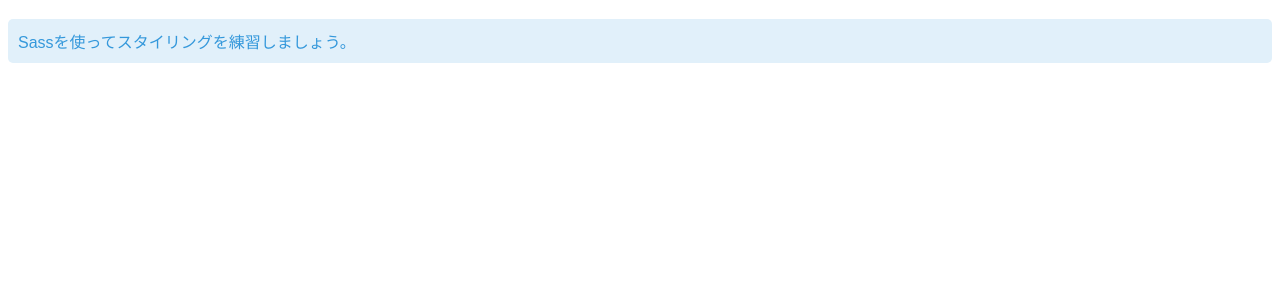
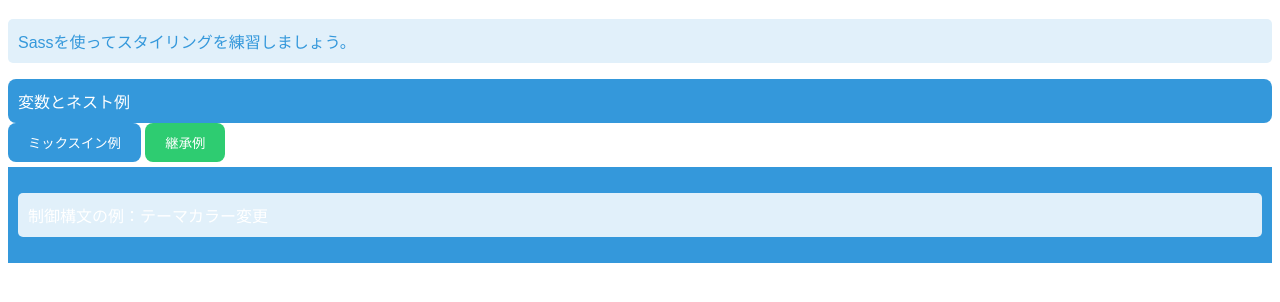
Before and after one commit to matsuba-gs/sass-practice, a plain HTML site: page index.html in a window 1280 px wide. Shown: the part 70-372 px from the top of the page. Drawn offline with nearby package versions, Linux system fonts and the light colour scheme; files that its build step writes are made by us from their sources.

Commit message:
サンプルコード更新

```diff
--- a/app/sass/style.scss
+++ b/app/sass/style.scss
@@ -1,5 +1,11 @@
-// 変数の定義
+// Sassモジュールのインポート
+@use 'sass:color';
+@use 'sass:list';
+
+// 変数
 $primary-color: #3498db;
+$secondary-color: #2ecc71;
+$border-radius: 8px;
 
 // スタイルの適用
 body {
@@ -18,3 +24,57 @@ p {
   background-color: lighten($primary-color, 40%);
   border-radius: 5px;
 }
+
+// ネストと変数の使用
+.box {
+  background-color: $primary-color;
+  color: white;
+  padding: 10px;
+  border-radius: $border-radius;
+
+  p {
+    font-size: 1rem;
+    margin: 0;
+  }
+}
+
+// ミックスイン
+@mixin button-style($color) {
+  background-color: $color;
+  color: white;
+  padding: 10px 20px;
+  border: none;
+  border-radius: $border-radius;
+  cursor: pointer;
+
+  &:hover {
+    background-color: lighten($color, 10%);
+  }
+}
+
+.btn {
+  @include button-style($primary-color);
+}
+
+// 継承
+.btn-alt {
+  @extend .btn;
+  background-color: $secondary-color;
+}
+
+// 関数
+$adjusted-color: color.scale($primary-color, $lightness: 20%);
+
+// テーマカラーの変更用の制御構文
+@each $color-name, $color-value in (primary: $primary-color, secondary: $secondary-color) {
+  .theme-#{$color-name} {
+    background-color: $color-value;
+    color: white;
+    padding: 10px;
+    margin: 5px 0;
+  }
+}
+
+.theme {
+  @extend .theme-primary;
+}
--- a/index.html
+++ b/index.html
@@ -9,5 +9,13 @@
 <body>
   <h1>こんにちは、Sass！</h1>
   <p>Sassを使ってスタイリングを練習しましょう。</p>
+
+  <div class="box">変数とネスト例</div>
+  <button class="btn">ミックスイン例</button>
+  <button class="btn-alt">継承例</button>
+
+  <div class="theme">
+    <p>制御構文の例：テーマカラー変更</p>
+  </div>
 </body>
 </html>
```
